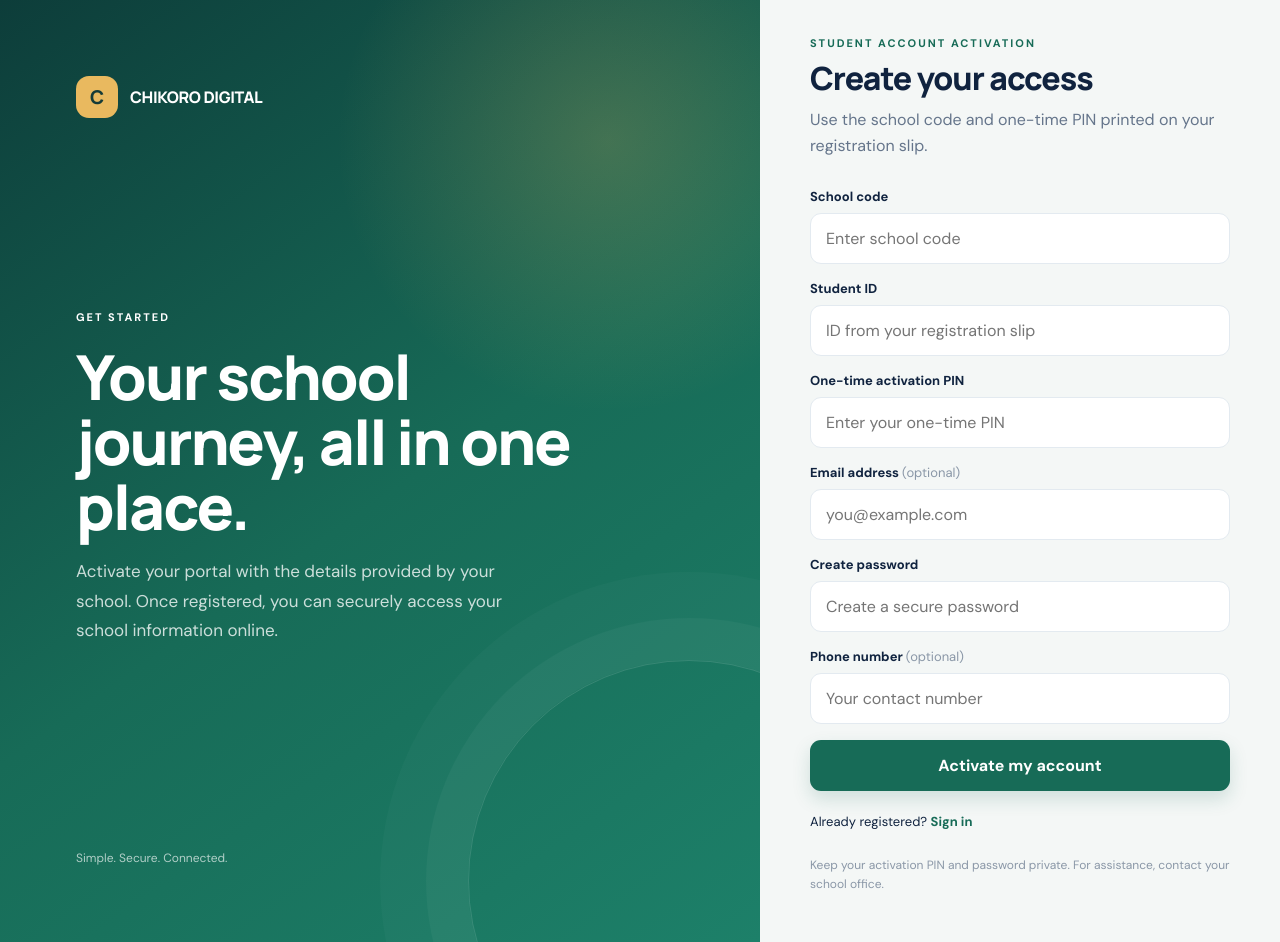
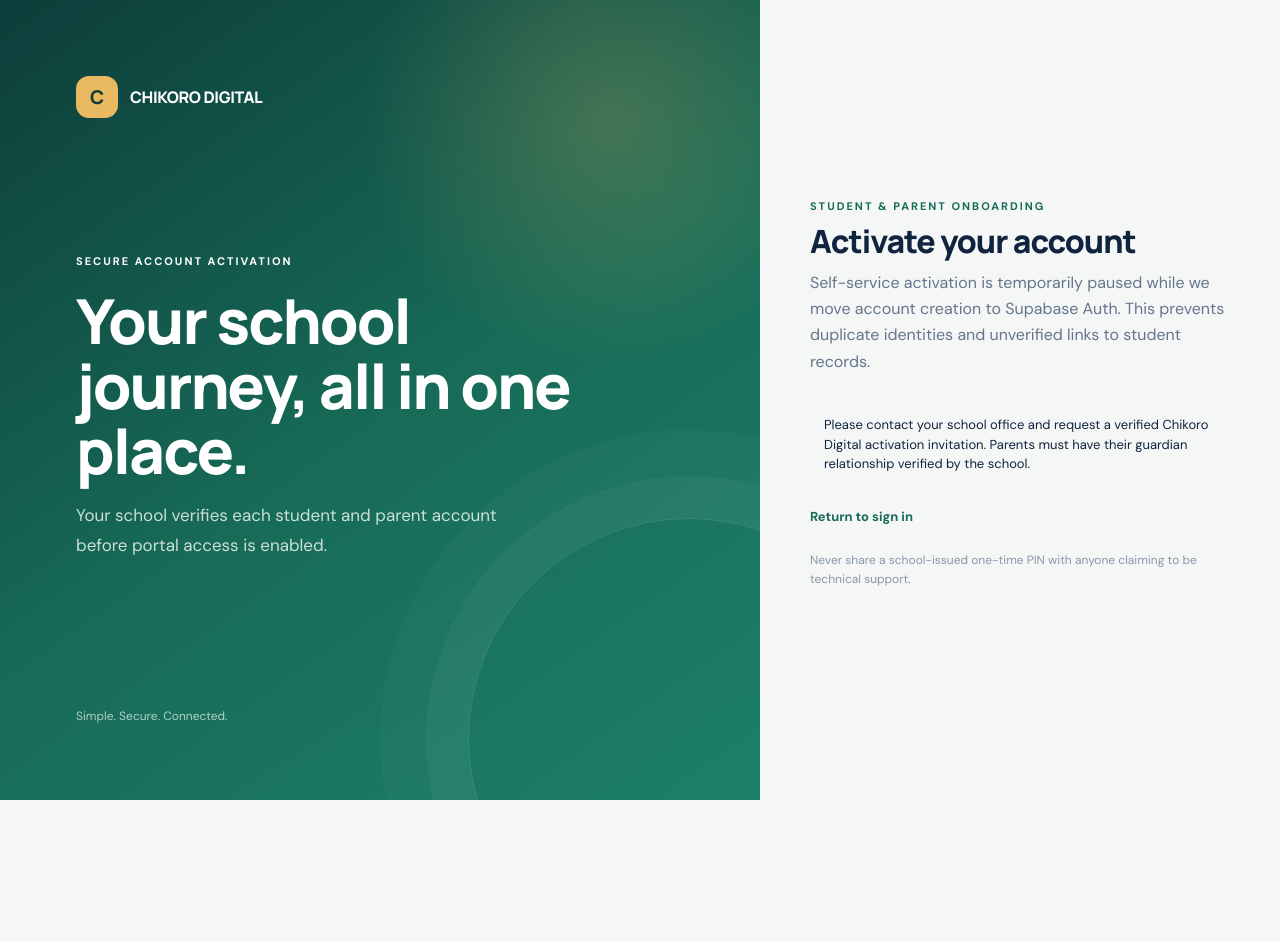
Before and after one commit to Mishtino/Chikoro-Digital, a Next.js app in the folder web/: page /portal/register in a window 1280 px wide. After the commit the page ends 800 px from the top, so only its background shows below. Built offline with nearby package versions, Linux system fonts and the light colour scheme.

Commit message:
Align portal onboarding UI with secure invitation-only activation

```diff
--- a/web/pages/portal/register.js
+++ b/web/pages/portal/register.js
@@ -1,40 +1,17 @@
-import { useState } from 'react';
-import { useRouter } from 'next/router';
-
 export default function PortalRegister() {
-  const router = useRouter();
-  const [form, setForm] = useState({ school_code: '', student_number: '', pin: '', email: '', password: '', phone: '' });
-  const [error, setError] = useState(''); const [success, setSuccess] = useState(''); const [loading, setLoading] = useState(false);
-  async function submit(e) {
-    e.preventDefault(); setError(''); setSuccess(''); setLoading(true);
-    try {
-      const res = await fetch(`${process.env.NEXT_PUBLIC_API_URL || 'http://localhost:8000'}/portal/register`, { method: 'POST', headers: { 'Content-Type': 'application/json' }, body: JSON.stringify(form) });
-      const data = await res.json(); if (!res.ok) throw new Error(data.detail || 'Registration could not be completed.');
-      setSuccess('Your portal account has been activated. You can now sign in.'); setTimeout(() => router.push('/portal/login'), 1500);
-    } catch (err) { setError(err.message); } finally { setLoading(false); }
-  }
-  function set(k,v){setForm(f=>({...f,[k]:v}));}
   return (
     <main className="auth-shell">
       <section className="auth-visual">
         <div className="brand-lockup"><span className="brand-mark">C</span><span>CHIKORO DIGITAL</span></div>
-        <div className="visual-copy"><span className="eyebrow">Get started</span><h1>Your school journey, all in one place.</h1><p>Activate your portal with the details provided by your school. Once registered, you can securely access your school information online.</p></div>
+        <div className="visual-copy"><span className="eyebrow">Secure account activation</span><h1>Your school journey, all in one place.</h1><p>Your school verifies each student and parent account before portal access is enabled.</p></div>
         <div className="visual-foot">Simple. Secure. Connected.</div>
       </section>
       <section className="auth-panel"><div className="auth-card">
-        <div className="form-eyebrow">Student account activation</div><h2>Create your access</h2><p className="auth-subtitle">Use the school code and one-time PIN printed on your registration slip.</p>
-        {error && <div className="auth-alert error" role="alert">{error}</div>}{success && <div className="auth-alert success" role="status">{success}</div>}
-        <form onSubmit={submit}>
-          <div className="field"><label htmlFor="school-code">School code</label><input id="school-code" value={form.school_code} onChange={e=>set('school_code',e.target.value)} placeholder="Enter school code" required /></div>
-          <div className="field"><label htmlFor="student-number">Student ID</label><input id="student-number" value={form.student_number} onChange={e=>set('student_number',e.target.value)} placeholder="ID from your registration slip" required /></div>
-          <div className="field"><label htmlFor="activation-pin">One-time activation PIN</label><input id="activation-pin" value={form.pin} onChange={e=>set('pin',e.target.value)} placeholder="Enter your one-time PIN" required /></div>
-          <div className="field"><label htmlFor="register-email">Email address <span style={{color:'#8a97a7',fontWeight:400}}>(optional)</span></label><input id="register-email" type="email" autoComplete="email" value={form.email} onChange={e=>set('email',e.target.value)} placeholder="you@example.com" /></div>
-          <div className="field"><label htmlFor="register-password">Create password</label><input id="register-password" type="password" autoComplete="new-password" value={form.password} onChange={e=>set('password',e.target.value)} placeholder="Create a secure password" required minLength={8} /></div>
-          <div className="field"><label htmlFor="register-phone">Phone number <span style={{color:'#8a97a7',fontWeight:400}}>(optional)</span></label><input id="register-phone" value={form.phone} onChange={e=>set('phone',e.target.value)} placeholder="Your contact number" /></div>
-          <button className="auth-button" type="submit" disabled={loading}>{loading ? 'Activating account…' : 'Activate my account'}</button>
-        </form>
-        <div className="auth-links"><span>Already registered? <a href="/portal/login">Sign in</a></span></div>
-        <p className="auth-note">Keep your activation PIN and password private. For assistance, contact your school office.</p>
+        <div className="form-eyebrow">Student & parent onboarding</div><h2>Activate your account</h2>
+        <p className="auth-subtitle">Self-service activation is temporarily paused while we move account creation to Supabase Auth. This prevents duplicate identities and unverified links to student records.</p>
+        <div className="auth-alert" role="status">Please contact your school office and request a verified Chikoro Digital activation invitation. Parents must have their guardian relationship verified by the school.</div>
+        <div className="auth-links"><a href="/portal/login">Return to sign in</a></div>
+        <p className="auth-note">Never share a school-issued one-time PIN with anyone claiming to be technical support.</p>
       </div></section>
     </main>
   );
```
